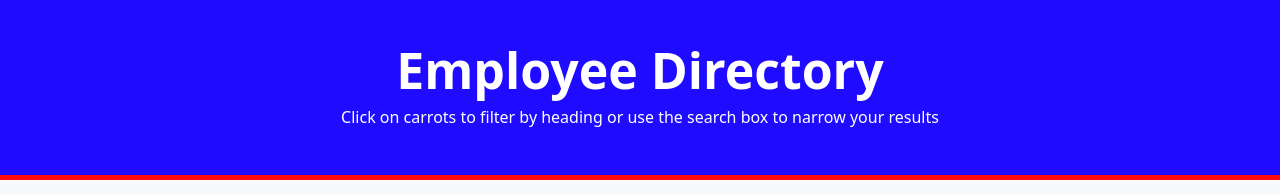
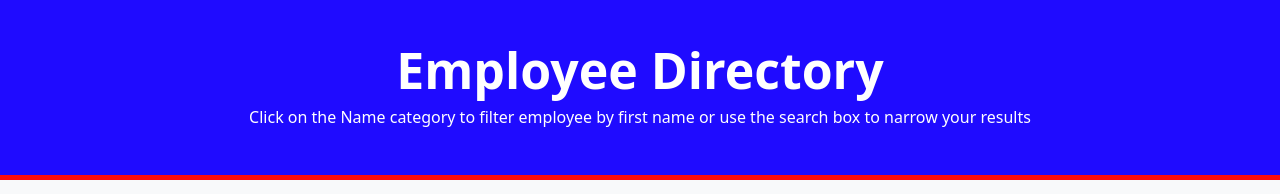
Before and after one commit to patelg1/Employee_Directory, a React (Create React App) app: page / in a window 1280 px wide. Shown: the top 194 px of the page. Built offline with nearby package versions, Linux system fonts and the light colour scheme; no server answers.

Commit message:
Modidied heading

```diff
--- a/src/components/Header/index.js
+++ b/src/components/Header/index.js
@@ -7,8 +7,8 @@ function Header() {
       <header>
         <h1 className="fw-bold">Employee Directory</h1>
         <h6>
-          Click on carrots to filter by heading or use the search box to narrow
-          your results
+          Click on the Name category to filter employee by first name or use the
+          search box to narrow your results
         </h6>
       </header>
     </div>
```
